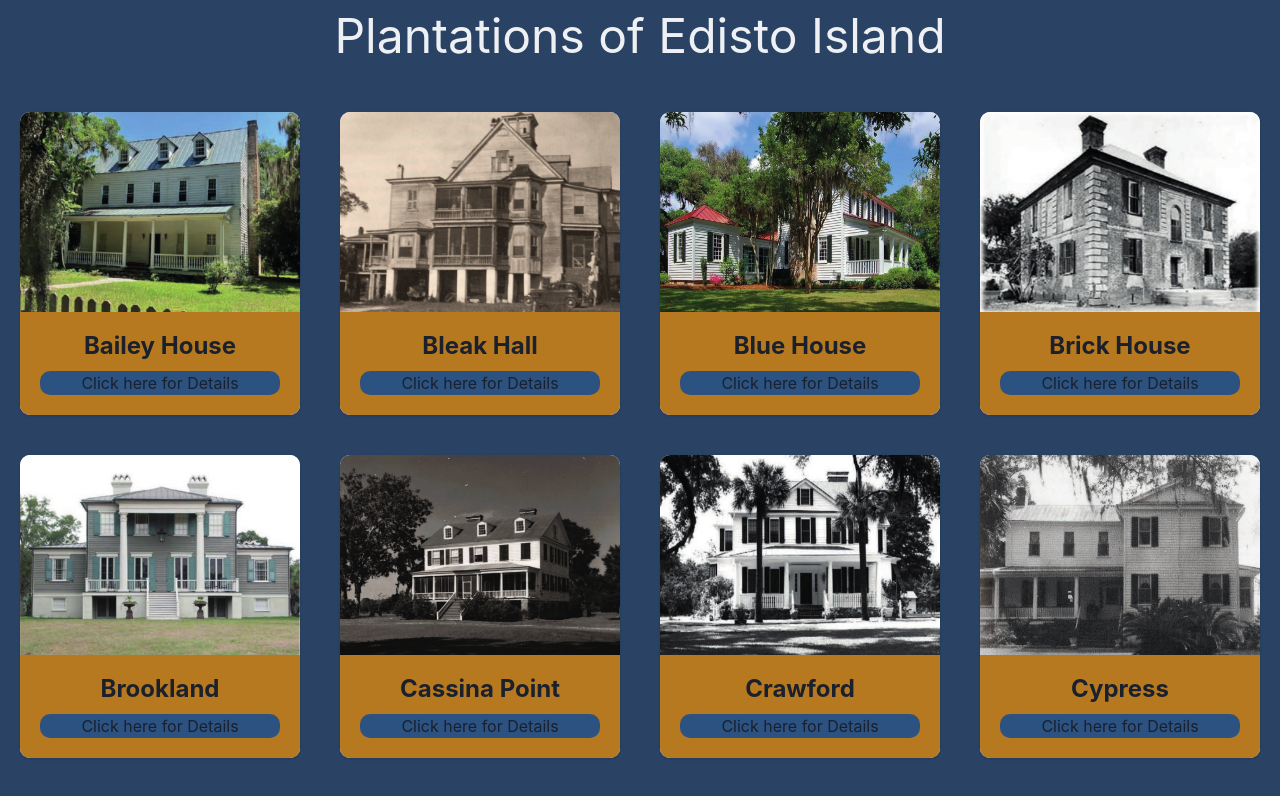
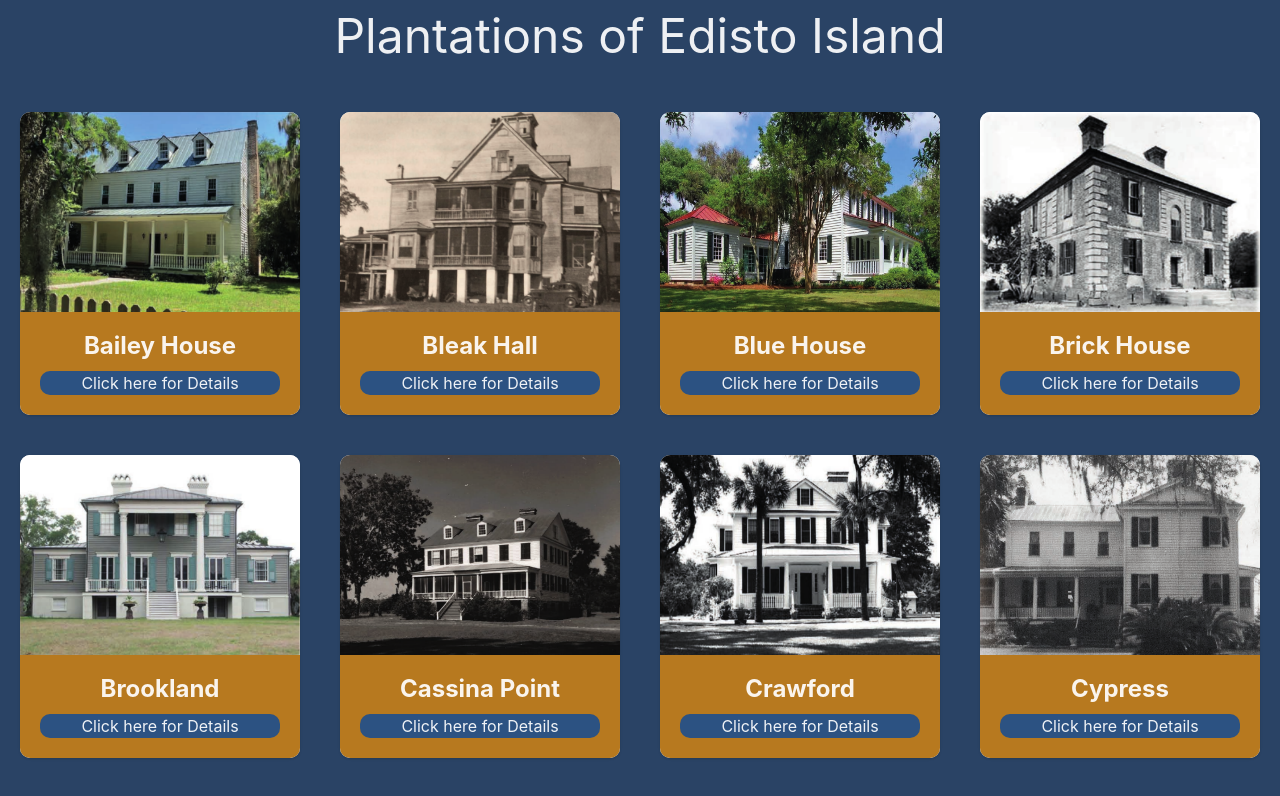
Before and after one commit to burnettfr/plantation, a React (Vite) app: page / in a window 1280 px wide. Shown: the top 796 px of the page. Built offline with nearby package versions, Linux system fonts and the light colour scheme; grey boxes are pictures that could not be loaded.

Commit message:
Fix text color in cards

```diff
--- a/src/components/Card.tsx
+++ b/src/components/Card.tsx
@@ -13,7 +13,7 @@ const PlCard = ({ fileName, headingName, detailFileName, linkText }: Props) => {
     <>
       <Card borderRadius={10} overflow="hidden">
         <Image src={fileName} h="200px" />
-        <CardBody bg="yellow.600">
+        <CardBody bg="yellow.600" color="whiteAlpha.900">
           <HStack justifyContent="center">
             <Heading fontSize="2xl" pb="10px">
               {headingName}
```
